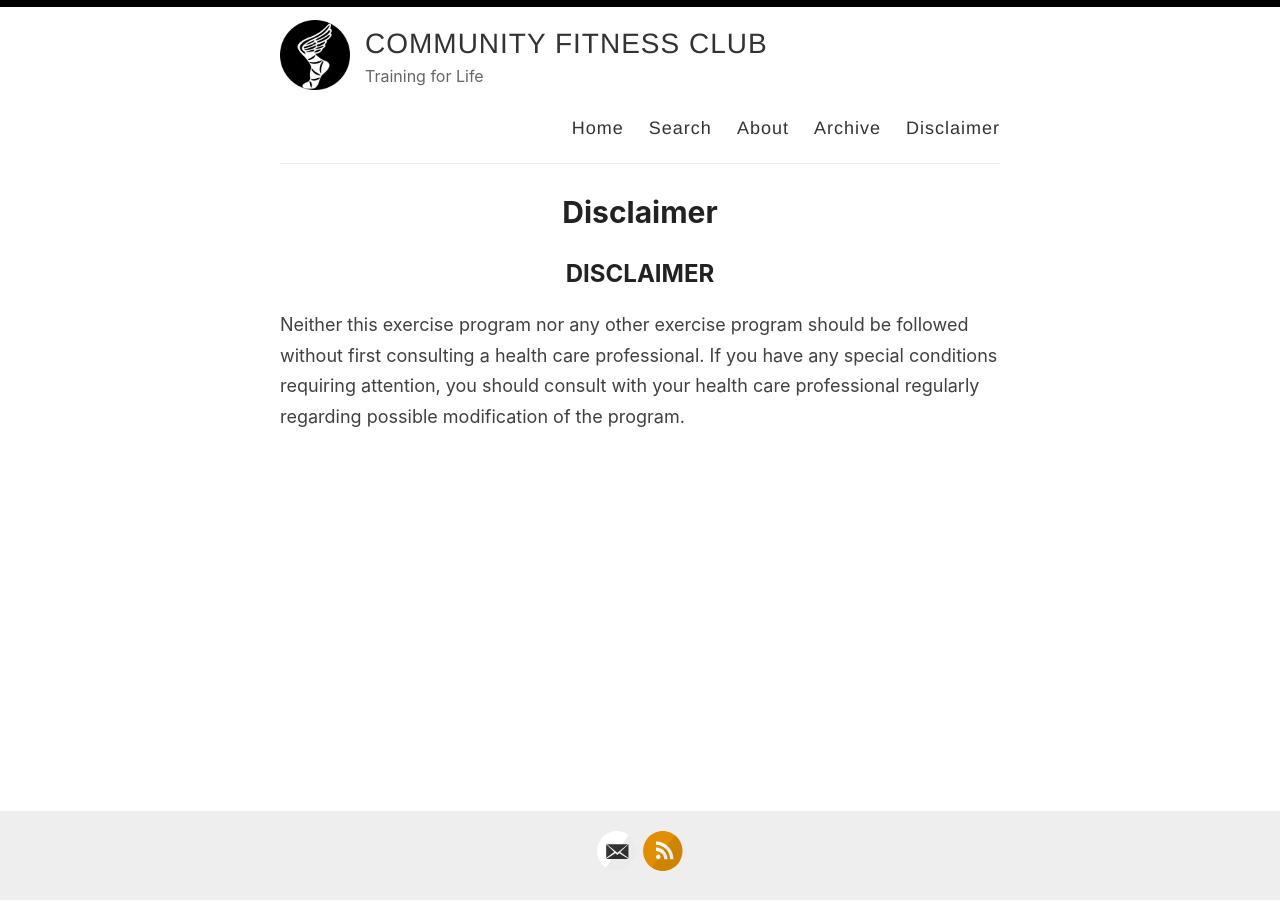
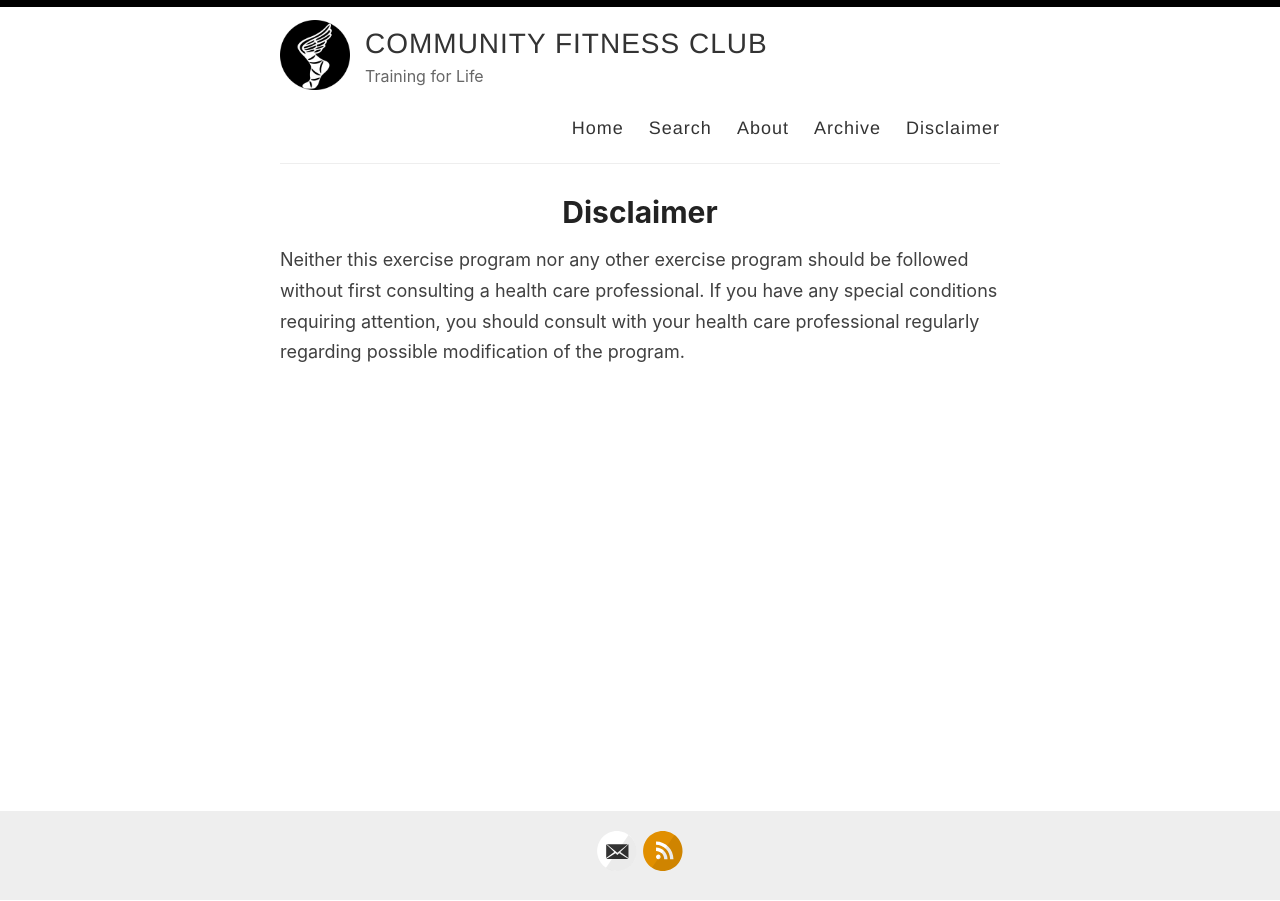
Before and after one commit to communityfitness/club, a Jekyll site: the page built from _pages/disclaimer.md, in a window 1280 px wide. Built offline with Jekyll 4.4.1, drawn with Linux system fonts in a browser that asks for light colours.

Commit message:
Update disclaimer.md

```diff
--- a/_pages/disclaimer.md
+++ b/_pages/disclaimer.md
@@ -3,5 +3,4 @@ layout: page
 title: Disclaimer
 permalink: /disclaimer/
 ---
-## DISCLAIMER
 Neither this exercise program nor any other exercise program should be followed without first consulting a health care professional. If you have any special conditions requiring attention, you should consult with your health care professional regularly regarding possible modification of the program.
```
